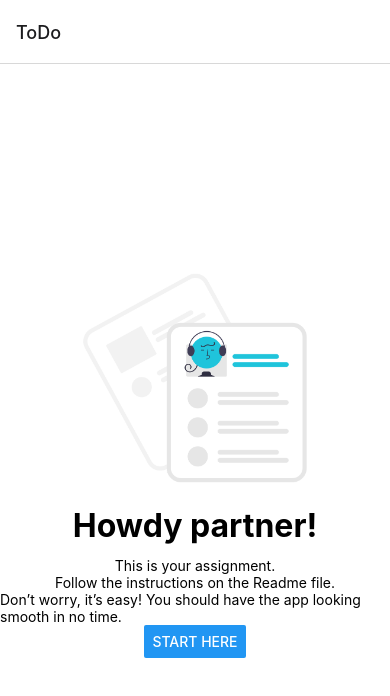
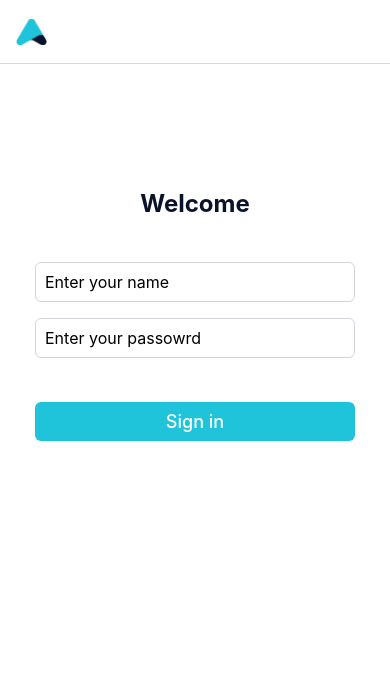
Before and after one commit to javi10823/truenorth-challenge, a React Native app: screen / in a window 390 px wide. Shown: the top 696 px of the page. Built offline with nearby package versions, Linux system fonts and the light colour scheme.

Commit message:
Fixed navigation and implemented some basic ui components

```diff
--- a/App.tsx
+++ b/App.tsx
@@ -1,21 +1,13 @@
 import * as React from 'react';
-import { StatusBar } from 'react-native';
-import { NavigationContainer } from '@react-navigation/native';
-import { createStackNavigator } from '@react-navigation/stack';
+import {StatusBar} from 'react-native';
+import {NavigationContainer} from '@react-navigation/native';
+import {createStackNavigator} from '@react-navigation/stack';
 import ToDoScreen from './screens/ToDoScreen';
 import HomeScreen from './screens/HomeScreen';
 import ListScreen from './screens/ListScreen';
 import DetailScreen from './screens/DetailScreen';
 import WalletScreen from './screens/WalletScreen';
-
-/**
- * Use `HomeScreen` as the initial route
- * Replace the screen title with the `Logo` component
- *
- * 💯  Usage of TypeScript is a plus
- */
-
-// import Logo from './components/ui/Logo';
+import Logo from './components/ui/Logo';
 
 const Stack = createStackNavigator();
 
@@ -23,11 +15,15 @@ function App() {
   return (
     <NavigationContainer>
       <Stack.Navigator>
+        <Stack.Screen
+          name="Home"
+          component={HomeScreen}
+          options={{headerTitle: Logo}}
+        />
         <Stack.Screen name="ToDo" component={ToDoScreen} />
         <Stack.Screen name="List" component={ListScreen} />
         <Stack.Screen name="Detail" component={DetailScreen} />
         <Stack.Screen name="Wallet" component={WalletScreen} />
-        <Stack.Screen name="Home" component={HomeScreen} />
       </Stack.Navigator>
       <StatusBar />
     </NavigationContainer>
--- /dev/null
+++ b/components/ui/Button.tsx
@@ -0,0 +1,51 @@
+import React, {FC} from 'react';
+import {
+  View,
+  TouchableOpacity,
+  Text,
+  StyleSheet,
+  StyleProp,
+  ViewStyle,
+  TextStyle,
+} from 'react-native';
+
+interface Props {
+  text: string;
+  onPress: () => void;
+  containerStyle?: StyleProp<ViewStyle>;
+  buttonStyle?: StyleProp<ViewStyle>;
+  textStyle?: StyleProp<TextStyle>;
+}
+
+const Button: FC<Props> = ({
+  text,
+  onPress,
+  containerStyle,
+  buttonStyle,
+  textStyle,
+}) => (
+  <View style={[styles.container, containerStyle]}>
+    <TouchableOpacity style={[styles.button, buttonStyle]} onPress={onPress}>
+      <Text style={[styles.text, textStyle]}>{text}</Text>
+    </TouchableOpacity>
+  </View>
+);
+
+const styles = StyleSheet.create({
+  button: {
+    backgroundColor: '#1FC4DB',
+    alignItems: 'center',
+    paddingVertical: 9,
+    borderRadius: 6,
+  },
+  text: {
+    fontWeight: '500',
+    color: 'white',
+    fontSize: 18,
+  },
+  container: {
+    width: '100%',
+  },
+});
+
+export default Button;
--- a/components/ui/Logo.js
+++ b/components/ui/Logo.js
@@ -1,8 +1,13 @@
 import React from 'react';
-import { Image } from 'react-native';
+import {Image} from 'react-native';
 
 function Logo() {
-  return <Image style={{ width: 60, height: 50 }} source={require('../../assets/logo.png')} />;
+  return (
+    <Image
+      style={{width: 31, height: 26}}
+      source={require('../../assets/logo.png')}
+    />
+  );
 }
 
 export default Logo;
--- a/components/ui/index.js
+++ b/components/ui/index.js
@@ -1 +1,2 @@
-export { default as Logo } from './Logo';
+export {default as Logo} from './Logo';
+export {default as Button} from './Button';
--- a/screens/DetailScreen.tsx
+++ b/screens/DetailScreen.tsx
@@ -12,7 +12,7 @@ import {Alert, StyleSheet, Text, View, Button} from 'react-native';
  * 💯 Handle loading and error scenarios, always
  */
 
-export default function ListScreen() {
+export default function ListScreen({navigation}) {
   /* ToDo: Get the id param from the route */
   const id = 'bitcoin';
   const item = mockData.data;
@@ -31,7 +31,10 @@ export default function ListScreen() {
           <Text>Max Supply {item.maxSupply}</Text>
           <Text>Market Cap Usd {item.marketCapUsd}</Text>
 
-          <Button title="My Wallet" onPress={() => Alert.alert('Wallet')} />
+          <Button
+            title="My Wallet"
+            onPress={() => navigation.navigate('Wallet')}
+          />
         </View>
       ) : (
         <Text>Loading</Text>
--- a/screens/HomeScreen.tsx
+++ b/screens/HomeScreen.tsx
@@ -1,33 +1,54 @@
 import React from 'react';
-import {Alert, StyleSheet, Text, TextInput, View, Button} from 'react-native';
-
+import {StyleSheet, Text, TextInput, View} from 'react-native';
+import {Button} from '../components/ui';
 /*
   Implement form using any user/pass combination
   Store data using React context
   💯 Handling Sensitive Info and Secure Storage is a great plus
 */
-export default function HomeScreen() {
+const HomeScreen = ({navigation}) => {
   return (
     <View style={styles.container}>
-      <Text style={styles.title}>Welcome</Text>
-      <Text />
-      <TextInput style={{height: 40}} placeholder="Enter your name" />
-      <TextInput style={{height: 40}} placeholder="Enter your passowrd" />
-      <Button title="Sign in" onPress={() => Alert.alert('List')} />
+      <Text style={[styles.title, {marginBottom: 44}]}>Welcome</Text>
+      <TextInput
+        style={[styles.textInput, {marginBottom: 16}]}
+        placeholder="Enter your name"
+      />
+      <TextInput style={styles.textInput} placeholder="Enter your passowrd" />
+      <Button
+        text="Sign in"
+        containerStyle={styles.buttonContainer}
+        onPress={navigation.navigate.bind(null, 'List')}
+      />
     </View>
   );
-}
+};
 
 const styles = StyleSheet.create({
   container: {
     flex: 1,
     backgroundColor: '#fff',
+    paddingHorizontal: 35,
+    paddingTop: '32%',
     alignItems: 'center',
-    justifyContent: 'center',
   },
   title: {
-    fontSize: 32,
+    fontSize: 24,
     fontWeight: 'bold',
-    marginBottom: 12,
+    color: '#0A132C',
+  },
+  textInput: {
+    height: 40,
+    width: '100%',
+    borderWidth: 1,
+    borderRadius: 6,
+    paddingHorizontal: 9,
+    borderColor: '#D1D5DB',
+    fontSize: 16,
+  },
+  buttonContainer: {
+    marginTop: 44,
   },
 });
+
+export default HomeScreen;
--- a/screens/ListScreen.tsx
+++ b/screens/ListScreen.tsx
@@ -1,4 +1,4 @@
-import React from 'react';
+import React, {useEffect, useState} from 'react';
 import {
   StyleSheet,
   Text,
@@ -19,14 +19,27 @@ import axios from 'axios';
  * 💯 Handle loading and error scenarios, always
  */
 
-export default function ListScreen() {
-  const data = mockData.data;
+export default function ListScreen({navigation}) {
+  const [data, setData] = useState<any>([]);
+
+  const fetchUser = async () => {
+    const baseUrl = 'https://api.coincap.io/v2/';
+    const url = `${baseUrl}assets`;
+    const response: any = await axios.get(url).catch(e => console.log(e));
+    console.log(response.data);
+    await setData(response.data.data);
+  };
+
+  useEffect(() => {
+    fetchUser();
+  }, []);
 
   const ListItem = ({item}) => {
     return (
       <View style={styles.itemContainer}>
         {/* ToDo: Link to `DetailScreen` passing `id` as parameter */}
-        <TouchableWithoutFeedback onPress={() => alert('Detail')}>
+        <TouchableWithoutFeedback
+          onPress={() => navigation.navigate('Detail', {id: item.id})}>
           <View>
             <View>
               <Text>{item.symbol}</Text>
--- a/screens/ToDoScreen.tsx
+++ b/screens/ToDoScreen.tsx
@@ -1,39 +1,60 @@
-import React from 'react';
-import {Alert, StyleSheet, Text, View, Image, Button} from 'react-native';
+import React, {FC} from 'react';
+import {StyleSheet, Text, View, Image} from 'react-native';
+import {Button} from '../components/ui';
 
-export default function HomeScreen() {
-  return (
+interface Props {
+  navigation: any;
+}
+
+const ToDoScreen: FC<Props> = ({navigation}) => (
   <View style={styles.container}>
     <Image
       style={styles.illustration}
       source={require('../assets/home-illustration.png')}
     />
     <Text style={styles.title}>Howdy partner!</Text>
-      <Text>This is your assignment.</Text>
-      <Text>Follow the instructions on the Readme file.</Text>
-      <Text>
-        Don’t worry, it’s easy! You should have the app looking smooth in no
-        time.
+    <Text style={styles.text}>This is your assignment.</Text>
+    <Text style={styles.text}>
+      {'Follow the instructions on the Readme file.\n'}
     </Text>
-      <Button title="Start Here" onPress={() => Alert.alert('Home')} />
+    <Text style={styles.text}>
+      Don’t worry, it’s easy! You should have the app looking smooth in no time.
+    </Text>
+    <Button
+      text="Get Started"
+      containerStyle={styles.buttonContainer}
+      onPress={navigation.navigate.bind(null, 'Home')}
+    />
   </View>
 );
-}
 
 const styles = StyleSheet.create({
   container: {
     flex: 1,
     backgroundColor: '#fff',
     alignItems: 'center',
-    justifyContent: 'center',
+    paddingHorizontal: 30,
+    paddingTop: '25.5%',
   },
   illustration: {
-    width: 256,
-    height: 256,
+    width: 206,
+    height: 194,
   },
   title: {
-    fontSize: 32,
+    fontSize: 24,
     fontWeight: 'bold',
-    marginBottom: 12,
+    color: '#0A132C',
+    marginVertical: 24,
+  },
+  text: {
+    fontSize: 14,
+    textAlign: 'center',
+    color: '#0A132C',
+    lineHeight: 19,
+  },
+  buttonContainer: {
+    marginTop: 44,
   },
 });
+
+export default ToDoScreen;
```
Lines whose indentation alone changed are shown as unchanged.
